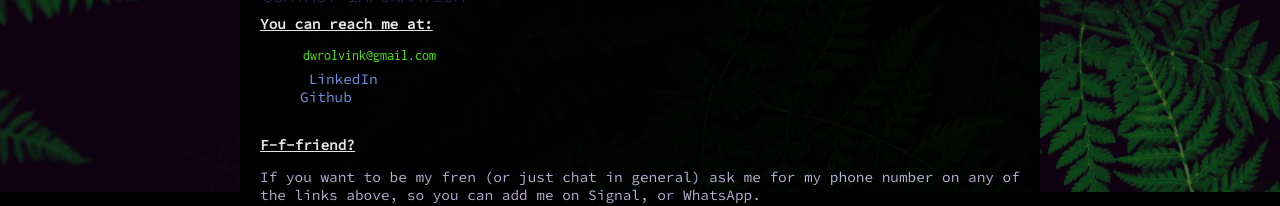
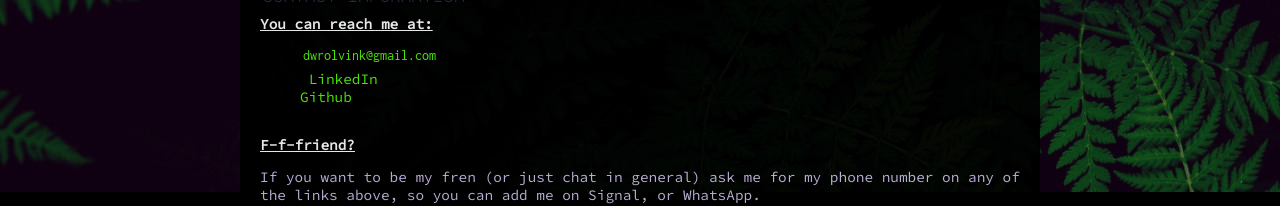
Before and after one commit to dwrolvink/dwrolvink.com, a plain HTML site: page index.html in a window 1280 px wide. Shown: the part 608-814 px from the top of the page. Drawn offline with Linux system fonts and the light colour scheme; a script that the page names is missing.

Commit message:
link color fix

```diff
--- a/style.css
+++ b/style.css
@@ -133,7 +133,7 @@ ul {
      color: rgb(204, 195, 195); text-shadow: none;
  }
 
- .column a:link, a:link, a:visited{
+ .column a:link, .column a:link, .column a:visited{
      color: #7da5fa;
  }
 
```
